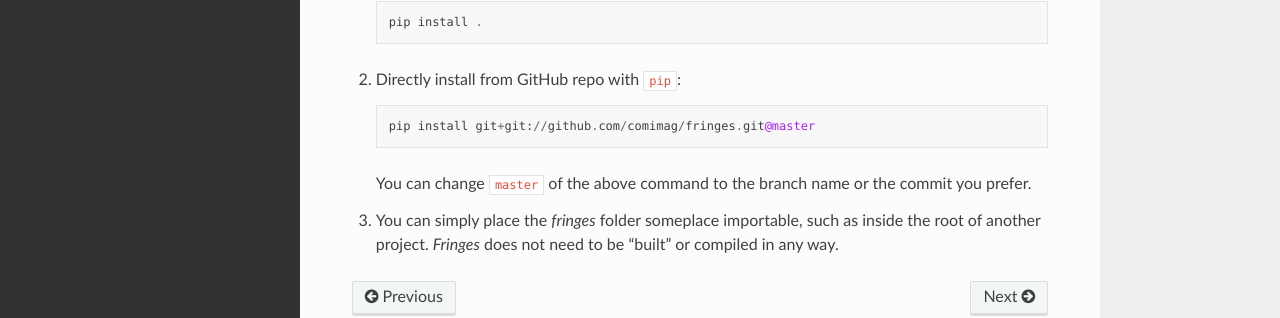
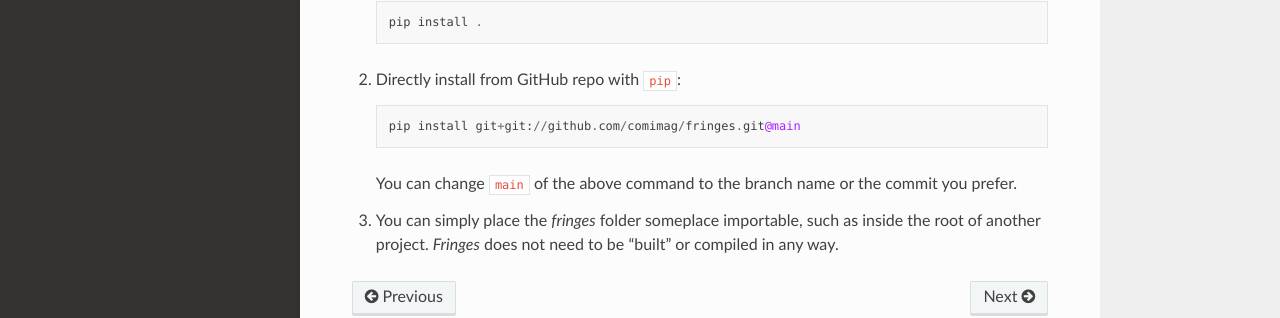
Before and after one commit to comimag/Fringes, a Sphinx documentation site: the page built from docs/getting_started/installation.rst, in a window 1280 px wide and 1038 px high. Shown: the part 592-910 px from the top of the window. Built offline with Sphinx 7.4.7 and the Read the Docs theme 2.0.0, drawn with Linux system fonts in a browser that asks for light colours; formulas are drawn with MathJax 3; pages that are not in the unit, such as notebooks, are missing from menus.

Commit message:
changed "master" to "main"

```diff
--- a/docs/getting_started/installation.rst
+++ b/docs/getting_started/installation.rst
@@ -24,9 +24,9 @@ To get access to the very latest features and bugfixes you have three choices:
 
 2. Directly install from GitHub repo with ``pip``::
 
-    pip install git+git://github.com/comimag/fringes.git@master
+    pip install git+git://github.com/comimag/fringes.git@main
 
-   You can change ``master`` of the above command to the branch name or the
+   You can change ``main`` of the above command to the branch name or the
    commit you prefer.
 
 3. You can simply place the `fringes` folder someplace importable, such as
--- a/docs/index.rst
+++ b/docs/index.rst
@@ -1,4 +1,4 @@
-.. Fringes documentation master file, created by
+.. Fringes documentation main file, created by
    sphinx-quickstart on Wed Aug 16 19:04:02 2023.
    You can adapt this file completely to your liking, but it should at least
    contain the root `toctree` directive.
```
Also changed, not shown: README.md (+1 -1 lines), docs/conf.py (+4 -4 lines).
